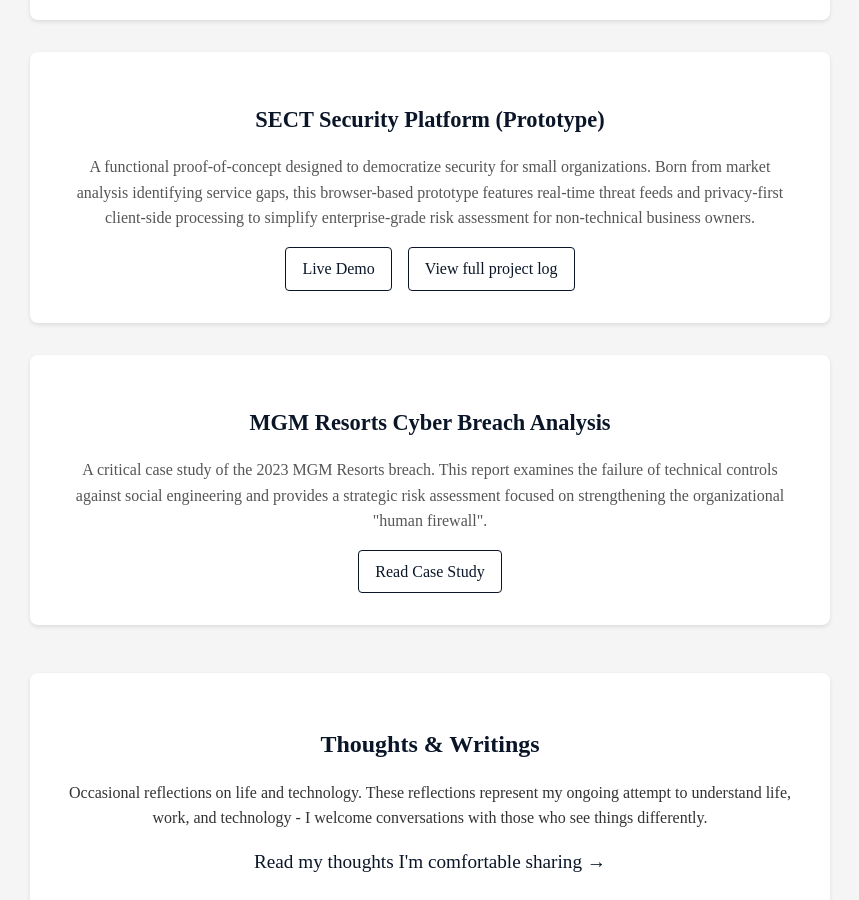
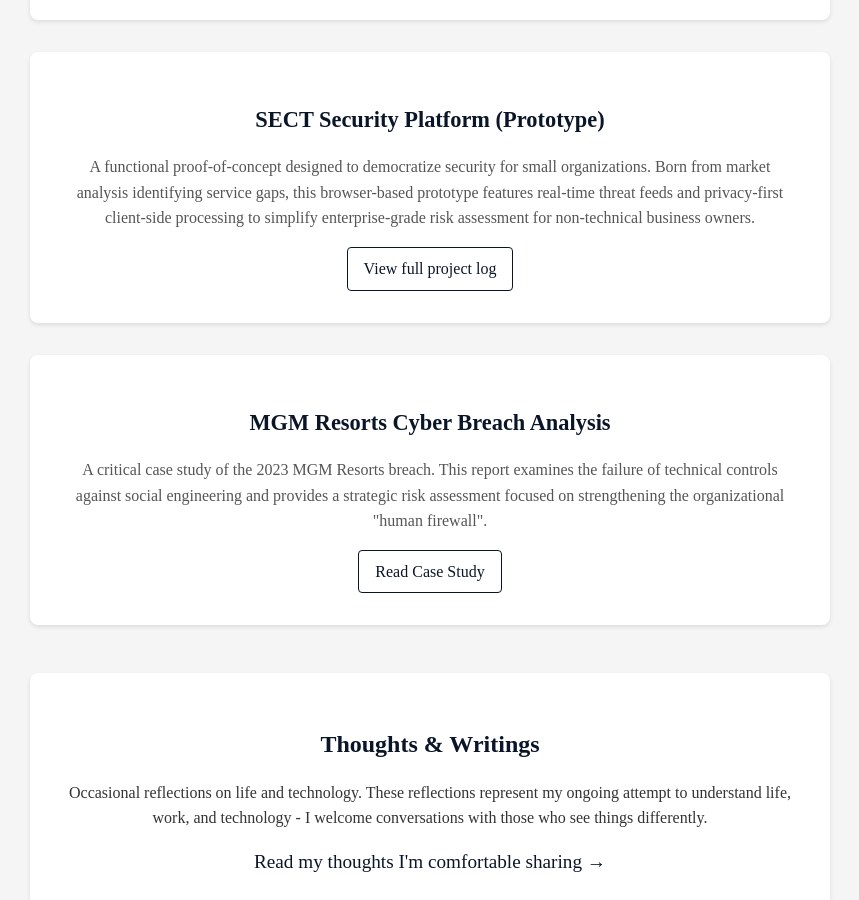
Before and after one commit to ChimaOzonwoye/portfolio, a Jekyll site: the page index.html, which Jekyll copies as it is, in a window 1280 px wide and 900 px high, scrolled down 1109 px. Shown: the whole window, without its empty margins (210-1069 px from the left). Built offline with Jekyll 4.4.1, drawn with Linux system fonts in a browser that asks for light colours.

Commit message:
Remove demo button from SECT card

```diff
--- a/index.html
+++ b/index.html
@@ -169,7 +169,6 @@
                 A functional proof-of-concept designed to democratize security for small organizations. Born from market analysis identifying service gaps, this browser-based prototype features real-time threat feeds and privacy-first client-side processing to simplify enterprise-grade risk assessment for non-technical business owners.
             </p>
             <div class="project-links">
-                <a href="SIEM/" class="project-link">Live Demo</a>
                 <a href="https://github.com/ChimaOzonwoye/portfolio/tree/master/SIEM" class="project-link">View full project log</a>
             </div>
         </div>
```
